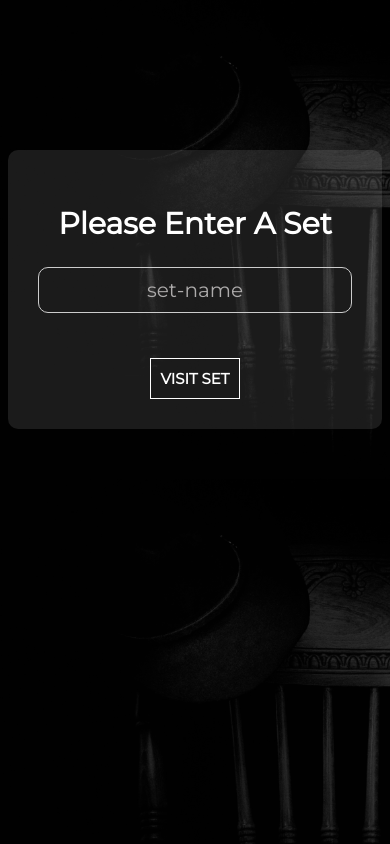
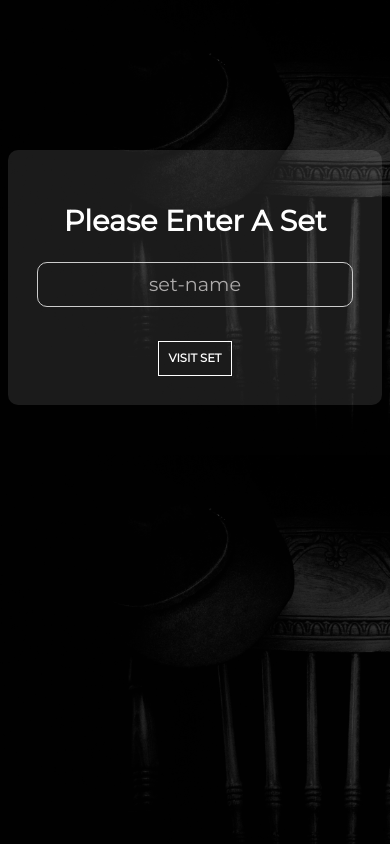
Before and after one commit to mdonegan91/SetMatch, a React (Create React App) app: page / in a window 390 px wide. Built offline with nearby package versions, Linux system fonts and the light colour scheme; what re-base would draw is missing.

Commit message:
optimize for mobile

```diff
--- a/src/css/style.css
+++ b/src/css/style.css
@@ -17,7 +17,7 @@
 }
 
 html {
-  font-size: 62.5%;
+  font-size: 60%;
 }
 
 body {
@@ -35,6 +35,7 @@ h1 {
   margin: 0;
   color: white;
   font-style: italic;
+  font-size: 5rem;
   text-shadow: 4px 4px rgb(204, 204, 255);
 }
 
@@ -52,6 +53,7 @@ h6 {
 
 h3 {
   font-size: 3rem;
+  font-size: 2rem;
 }
 
 header.top {
@@ -75,6 +77,7 @@ header.top h3 {
   max-width: 1600px;
   margin: 0 auto;
   margin-top: 5vh;
+  padding: 1rem;
 }
 
 .game-set-match>* {
@@ -117,7 +120,7 @@ ul {
 
 .asset-edit {
   margin-top: 20px;
-  padding: 20px;
+  padding: 10px;
   background-color: rgba(245, 245, 245, .05);
   border-radius: 8px;
   box-shadow: 0 2px 4px rgba(0, 0, 0, 0.2);
@@ -135,6 +138,7 @@ ul {
   color: rgb(255, 255, 255);
   background-color: rgba(245, 245, 245, 0.05);
   box-shadow: 0 2px 4px rgba(0, 0, 0, 0.1);
+  font-size: 1.5rem;
 }
 
 .asset-edit textarea {
@@ -193,7 +197,7 @@ ul {
   padding: 2rem;
   margin-bottom: 1rem;
   overflow: hidden;
-  height: 200px;
+  height: auto;
 }
 
 .love-all-asset p {
@@ -216,10 +220,10 @@ ul {
 
 .love-all-asset img {
   float: left;
-  width: 10%;
+  width: 15%;
   object-fit: contain;
-  margin-bottom: 1rem;
-  margin-right: 2rem;
+  margin-bottom: 0.5rem;
+  margin-right: 1rem;
 }
 
 button,
@@ -229,10 +233,10 @@ input[type=submit] {
   border: 1px solid #ffffff;
   color: white;
   font-weight: 600;
-  font-size: 1.5rem;
+  font-size: 1.2rem;
   font-family: 'montserrat';
   padding: 1rem;
-  margin-top: 20px;
+  margin-top: 10px;
   cursor: pointer;
 }
 
```
